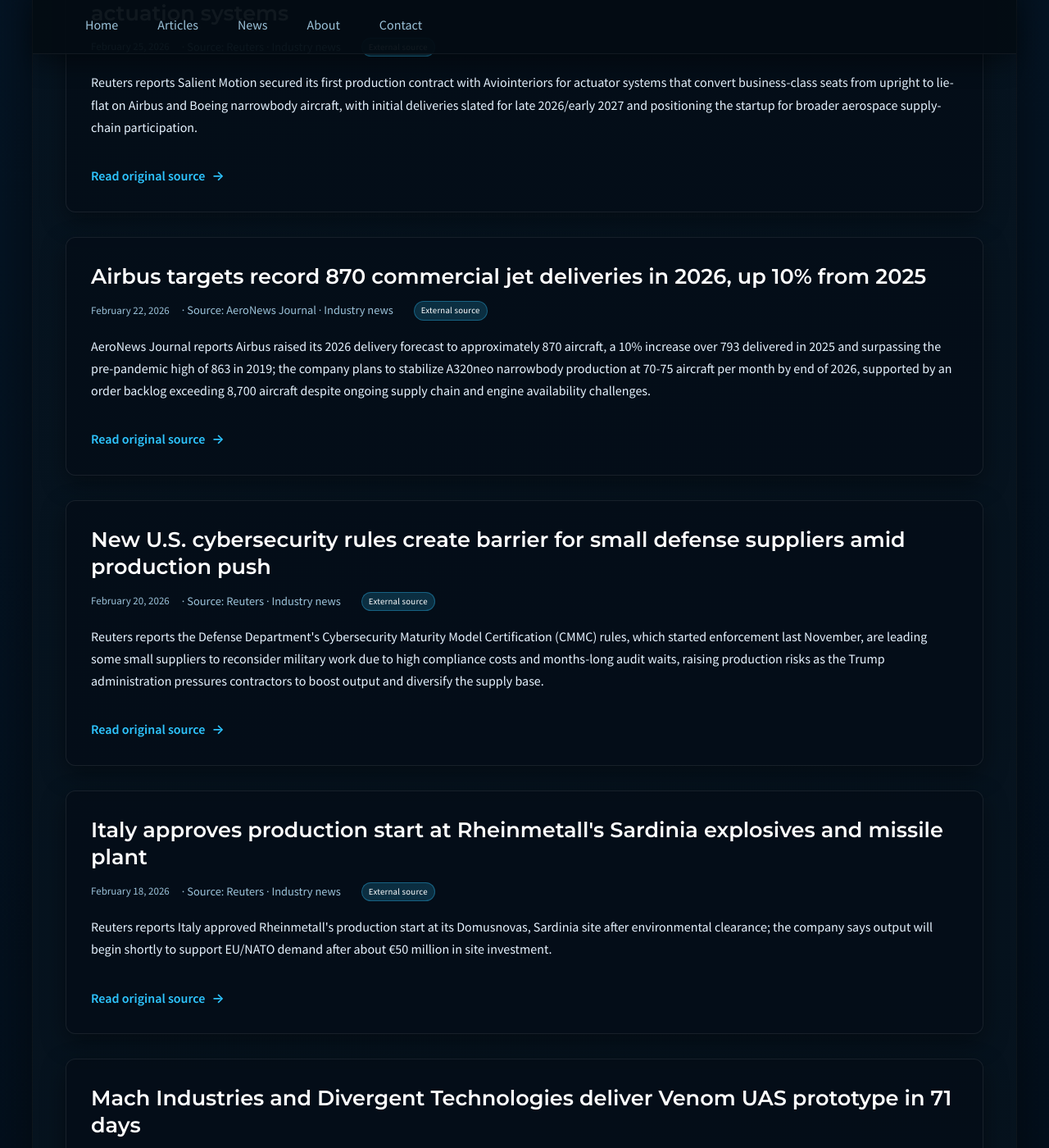
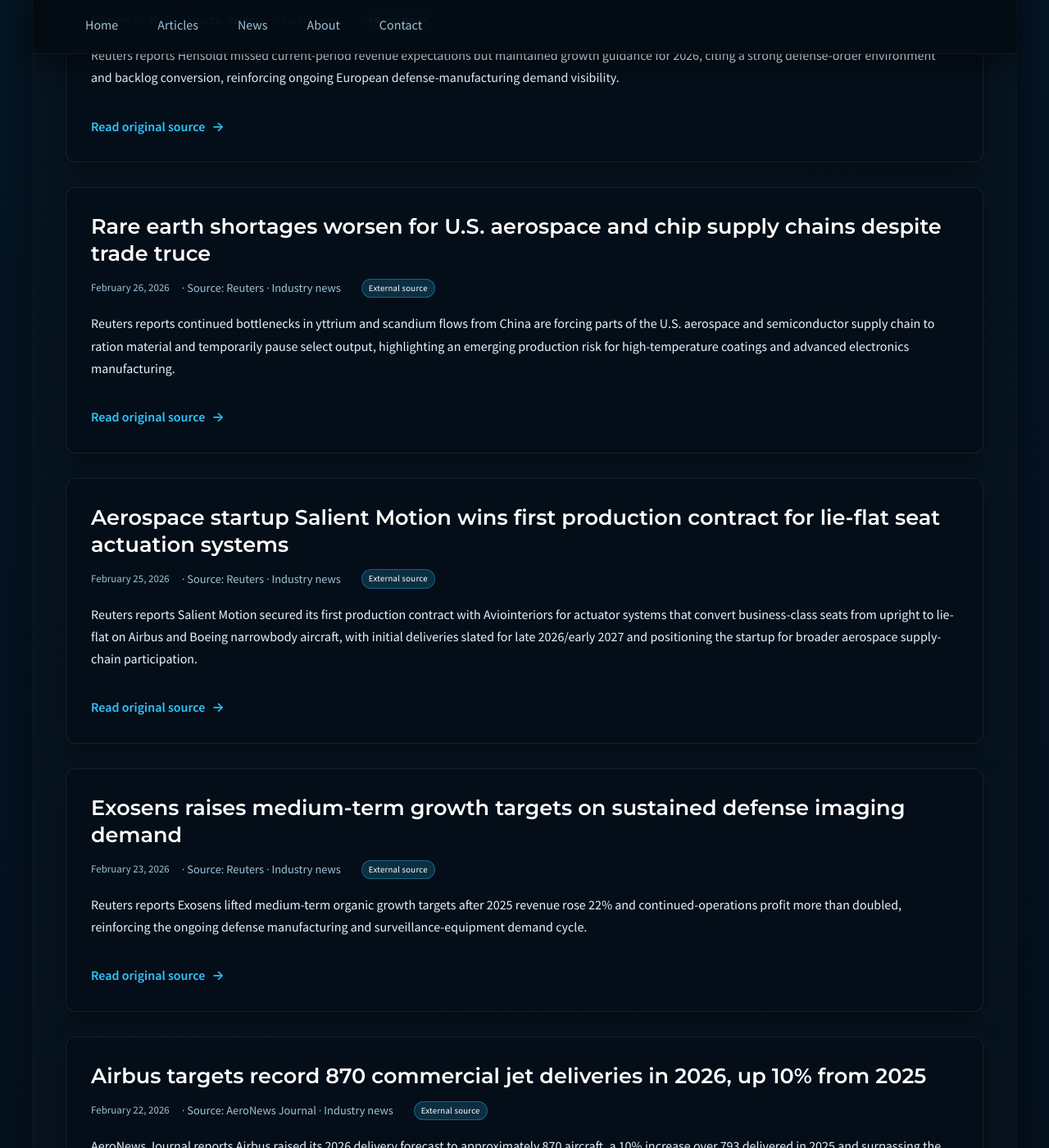
Before and after one commit to JohnForeman/MetrologyCentral, a Jekyll site: the page built from news.md, in a window 1280 px wide and 1400 px high, scrolled down 8453 px. Shown: the whole window at 82% size. Built offline with Jekyll 4.4.1, drawn with Linux system fonts in a browser that asks for light colours; some of the changed text lies outside the part shown.

Commit message:
news: add overnight manufacturing/metrology signals incl LK and Reuters updates

```diff
--- a/_data/news.yml
+++ b/_data/news.yml
@@ -1,3 +1,35 @@
+- date: 2026-02-10
+  title: Stellantis explores exit from Samsung SDI U.S. battery JV amid EV strategy reset
+  source: Reuters
+  sector: ev_manufacturing
+  kind: industry_news
+  summary: Reuters reports Stellantis is evaluating options to exit its StarPlus Energy battery joint venture with Samsung SDI as it reassesses EV investment pacing after major writedowns, signaling continued volatility in North American EV production-chain planning.
+  url: https://www.reuters.com/business/autos-transportation/stellantis-seeks-exit-battery-venture-with-samsung-ev-losses-mount-bloomberg-2026-02-10/
+
+- date: 2026-02-18
+  title: LK Metrology launches North American CMM measurement services department with ISO 17025-certified lab support
+  source: Cutting Tool Engineering
+  sector: scientific_metrology
+  kind: industry_news
+  summary: LK Metrology announced a new CMM measurement services department at its North American Tech Center, combining multi-sensor CMM capacity, consultancy, and ISO 17025-certified calibration-backed operations to expand contract metrology support for aerospace, automotive, medical, and defense manufacturers.
+  url: https://ctemag.com/news/lk-metrology-launches-cmm-measurement-services-department/
+
+- date: 2026-02-23
+  title: Exosens raises medium-term growth targets on sustained defense imaging demand
+  source: Reuters
+  sector: aerospace_defense_manufacturing
+  kind: industry_news
+  summary: Reuters reports Exosens lifted medium-term organic growth targets after 2025 revenue rose 22% and continued-operations profit more than doubled, reinforcing the ongoing defense manufacturing and surveillance-equipment demand cycle.
+  url: https://www.reuters.com/business/aerospace-defense/exosens-profit-soars-defence-market-booms-2026-02-23/
+
+- date: 2026-02-26
+  title: Rare earth shortages worsen for U.S. aerospace and chip supply chains despite trade truce
+  source: Reuters
+  sector: aerospace_defense_manufacturing
+  kind: industry_news
+  summary: Reuters reports continued bottlenecks in yttrium and scandium flows from China are forcing parts of the U.S. aerospace and semiconductor supply chain to ration material and temporarily pause select output, highlighting an emerging production risk for high-temperature coatings and advanced electronics manufacturing.
+  url: https://www.reuters.com/business/aerospace-defense/rare-earth-shortages-worsen-us-aerospace-chips-despite-trade-truce-sources-say-2026-02-26/
+
 - date: 2026-02-27
   title: Hyundai Motor Group to invest $6.3B in AI data center and robot factory in South Korea
   source: Reuters
```
